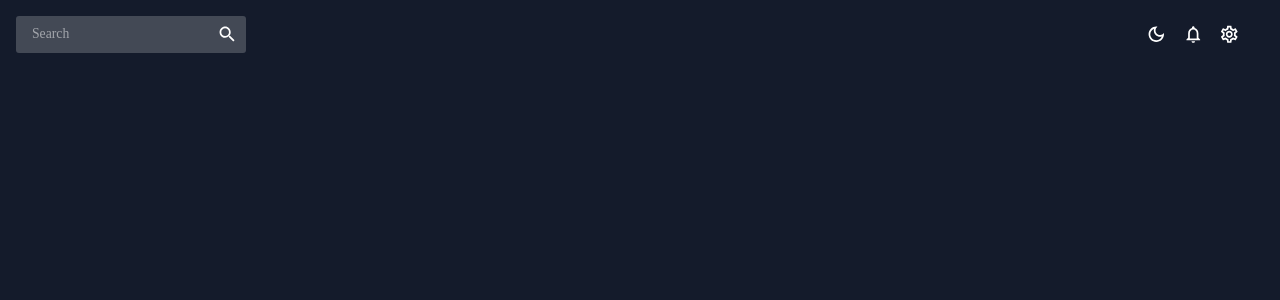
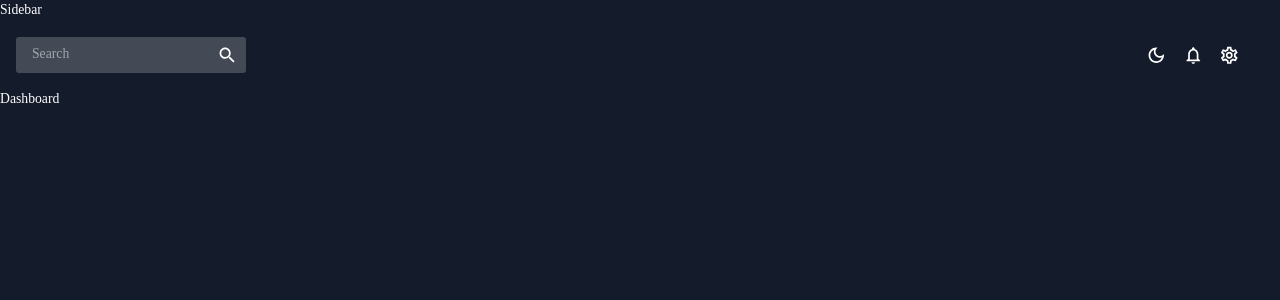
Before and after one commit to viveklams/AdminDashboard, a React (Create React App) app in the folder admin/: page / in a window 1280 px wide. Shown: the top 300 px of the page. Built offline with nearby package versions, Linux system fonts and the light colour scheme.

Commit message:
Now we will work on the sideBar component

```diff
--- a/admin/src/App.js
+++ b/admin/src/App.js
@@ -1,7 +1,20 @@
 import { ColorModeContext, useMode } from "./theme";
 import { CssBaseline, ThemeProvider } from "@mui/material";
+import { Routes, Route } from "react-router-dom";
 
 import Topbar from "./scenes/global/TopBar";
+import Sidebar from "./scenes/global/SideBar";
+import Dashboard from "./scenes/dashboard/index";
+// import Team from "./scenes/team";
+// import Invoices from "./scenes/invoices";
+// import Contacts from "./scenes/contacts";
+// import Bar from "./scenes/bar";
+// import Form from "./scenes/form";
+// import Line from "./scenes/line";
+// import Pie from "./scenes/pie";
+// import FAQ from "./scenes/faq";
+// import Geography from "./scenes/geography";
+// import Calendar from "./scenes/calendar";
 
 function App() {
   const [theme, colorMode] = useMode();
@@ -10,8 +23,22 @@ function App() {
       <ThemeProvider theme={theme}>
         <CssBaseline />
         <div className="app">
+        <Sidebar/>
           <main className="content">
             <Topbar />
+            <Routes>
+              <Route path="/" element={<Dashboard />} />
+              {/* <Route path="/team" element={<Team />} /> */}
+              {/* <Route path="/contacts" element={<Contacts />} /> */}
+              {/* <Route path="/invoices" element={<Invoices />} /> */}
+              {/* <Route path="/form" element={<Form />} /> */}
+              {/* <Route path="/bar" element={<Bar />} /> */}
+              {/* <Route path="/pie" element={<Pie />} /> */}
+              {/* <Route path="/line" element={<Line />} /> */}
+              {/* <Route path="/faq" element={<FAQ />} /> */}
+              {/* <Route path="/geography" element={<Geography />} /> */}
+              {/* <Route path="/calendar" element={<Calendar />} /> */}
+            </Routes>
           </main>
         </div>
       </ThemeProvider>
```
